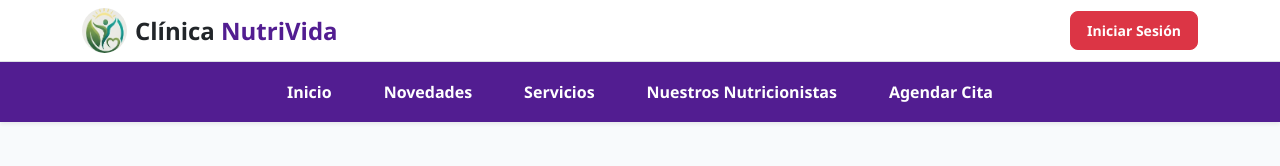
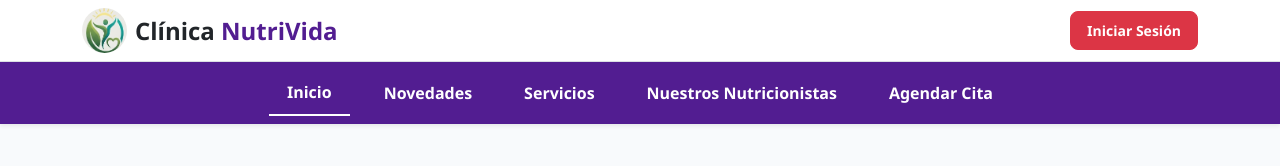
Before and after one commit to sefloresz-svg/Clinica_NutriVida, a React (Vite) app: page / in a window 1280 px wide. Shown: the top 166 px of the page. Built offline with nearby package versions, Linux system fonts and the light colour scheme.

Commit message:
Hacer que mientras estemos en cualquier vista (inicio, novedades, etc) en el navbar se ve marcado en que vista estamos

```diff
--- a/src/componentes/organismos/Navbar.tsx
+++ b/src/componentes/organismos/Navbar.tsx
@@ -1,15 +1,25 @@
-import { Link, useNavigate } from "react-router-dom";
+import { Link, useNavigate, useLocation } from "react-router-dom";
 
 import logo from "../../assets/Captura_de_pantalla_2026-09-06_231024.png";
 
 function Navbar() {
   const navigate = useNavigate();
+  const location = useLocation();
+
   const sesionGuardada = sessionStorage.getItem("sesionNutriVida");
   const sesion = sesionGuardada ? JSON.parse(sesionGuardada) : null;
 
   const cerrarSesion = () => {
     sessionStorage.removeItem("sesionNutriVida");
     navigate("/");
+  };
+
+  // Evalúa si la ruta coincide con la página actual para colocar el subrayado
+  const obtenerClaseLink = (path: string) => {
+    const esActivo = location.pathname === path;
+    return `nav-link nav-link-nutri text-white ${
+      esActivo ? "fw-bold border-bottom border-2 border-white pb-1" : "fw-semibold"
+    }`;
   };
 
   return (
@@ -62,39 +72,41 @@ function Navbar() {
       {/* Menú de navegación inferior */}
       <nav className="navbar navbar-expand-lg bg-nutri-purple shadow-sm py-2">
         <div className="container justify-content-center">
-          <div className="navbar-nav d-flex flex-row gap-3">
-            <Link className="nav-link nav-link-nutri text-white fw-semibold" to="/">
+          <div className="navbar-nav d-flex flex-row gap-3 align-items-center">
+
+            <Link className={obtenerClaseLink("/")} to="/">
               Inicio
             </Link>
-            <Link className="nav-link nav-link-nutri text-white fw-semibold" to="/novedades">
+
+            <Link className={obtenerClaseLink("/novedades")} to="/novedades">
               Novedades
             </Link>
-            <Link className="nav-link nav-link-nutri text-white fw-semibold" to="/servicios">
+
+            <Link className={obtenerClaseLink("/servicios")} to="/servicios">
               Servicios
             </Link>
-            <Link className="nav-link nav-link-nutri text-white fw-semibold" to="/nutricionistas">
+
+            <Link className={obtenerClaseLink("/nutricionistas")} to="/nutricionistas">
               Nuestros Nutricionistas
             </Link>
 
             {/* Si es paciente o público muestra Agendar Cita */}
             {(!sesion || sesion.rol === "Paciente") && (
-              <Link className="nav-link nav-link-nutri text-white fw-semibold" to="/agendar">
+              <Link className={obtenerClaseLink("/agendar")} to="/agendar">
                 Agendar Cita
               </Link>
             )}
 
-            {/* Si es Nutricionista o Admin muestra Ver Pacientes igual al HTML */}
+            {/* Si es Nutricionista o Admin muestra Ver Pacientes */}
             {sesion && (sesion.rol === "Admin" || sesion.rol === "Nutricionista") && (
-              <Link className="nav-link nav-link-nutri text-white fw-semibold" to="/pacientes">
+              <Link className={obtenerClaseLink("/pacientes")} to="/pacientes">
                 Ver Pacientes
               </Link>
             )}
 
+            {/* Panel de administración exclusivo de Admin */}
             {sesion?.rol === "Admin" && (
-              <Link
-                to="/administrador"
-                className="text-white text-decoration-none small fw-bold border-bottom border-2 border-white pb-1"
-              >
+              <Link className={obtenerClaseLink("/administrador")} to="/administrador">
                 Panel Administración
               </Link>
             )}
```
